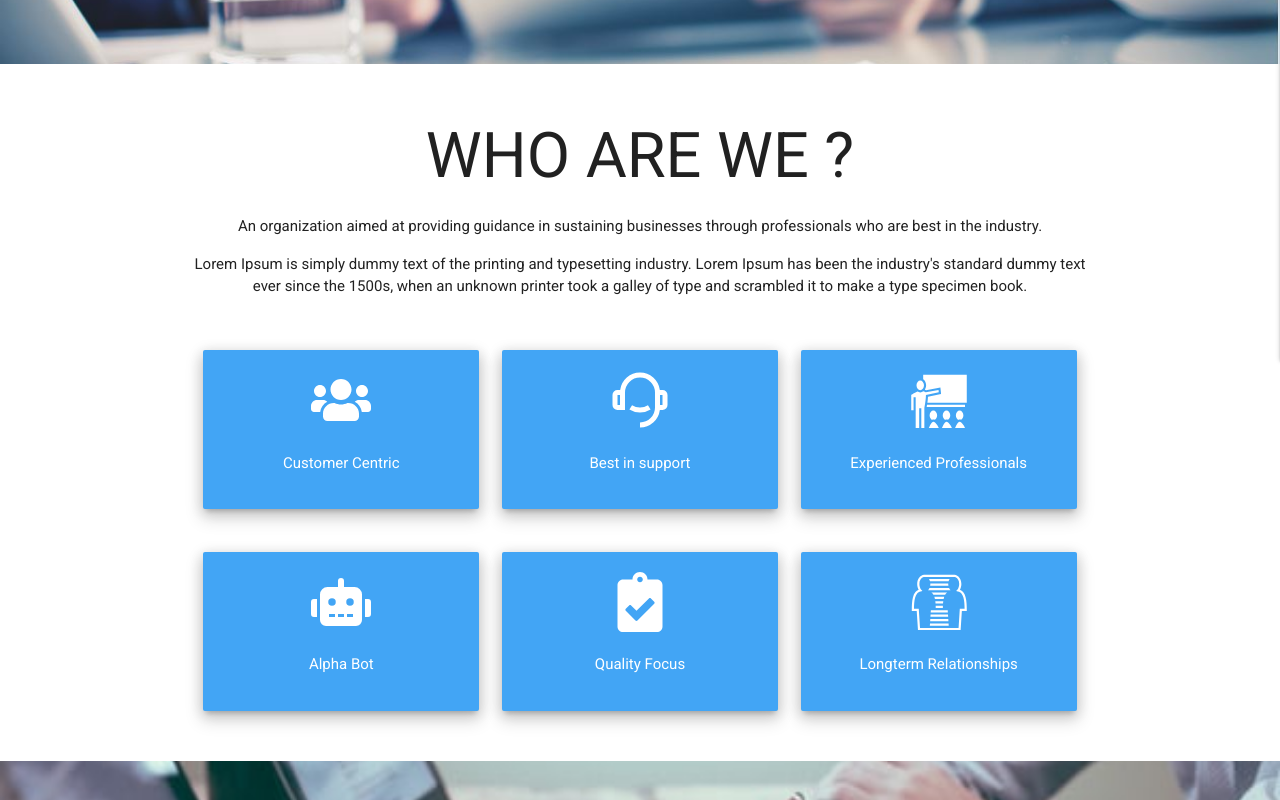
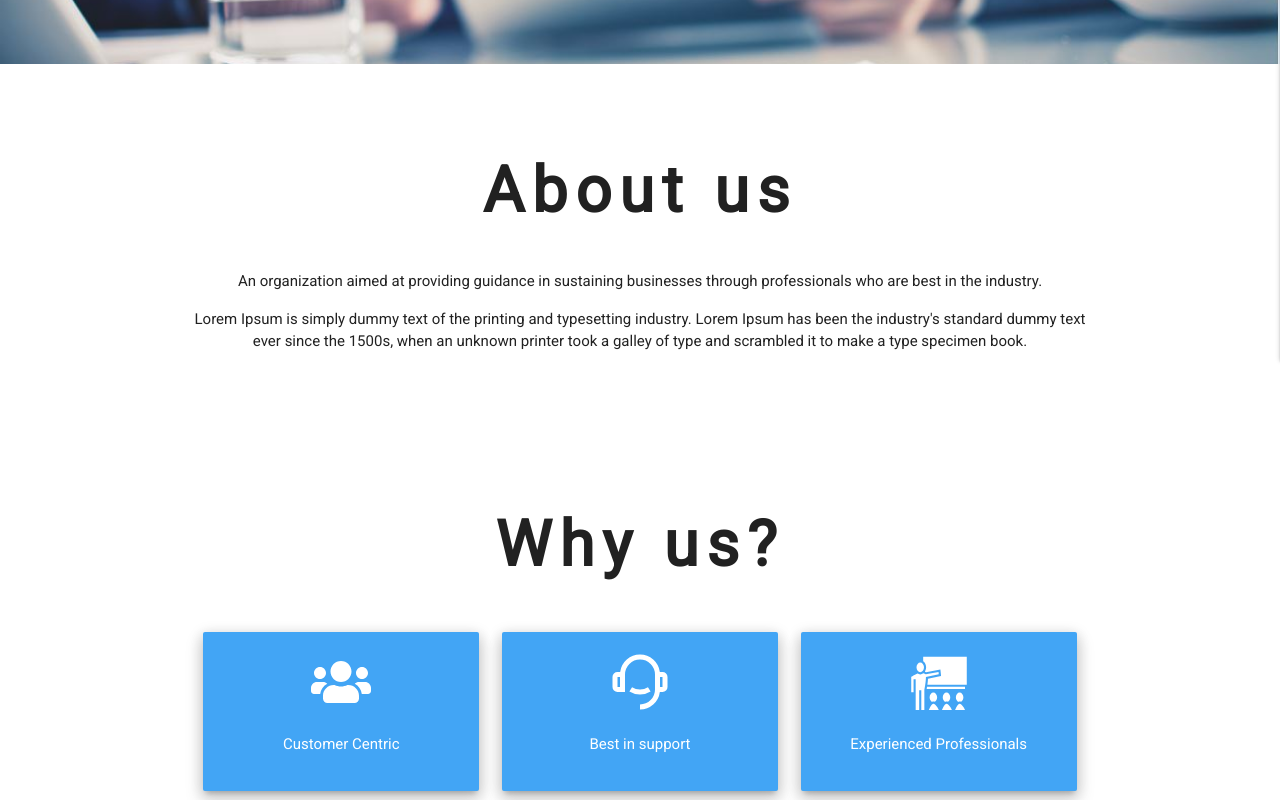
Before and after one commit to anurag-gharat/Wenestor, a React (Create React App) app: page / in a window 1280 px wide. Shown: the part 500-1300 px from the top of the page. Built offline with nearby package versions, Linux system fonts and the light colour scheme.

Commit message:
extra paddings added

```diff
--- a/src/App.css
+++ b/src/App.css
@@ -2,6 +2,14 @@ body{
   margin: 0px !important;
   padding: 0px !important;
   font-family: 'Roboto','sans-serif' !important;
+  box-sizing: border-box;
+}
+section{
+  padding: 50px 0px !important;
+}
+h1{
+  font-weight: bold;
+  letter-spacing: 8px;
 }
 .display-1{
   font-size: 60px;
@@ -12,11 +20,12 @@ body{
 .p-10{
   padding: 20px 0px !important;
 }
+
 .p-5{
   padding: 10px !important;
 }
 .m-t-10{
-  margin-top: 10px;
+  margin-top: 10px !important;
 }
 .no-mar{
   margin: 0px !important;
--- a/src/Contents/About.js
+++ b/src/Contents/About.js
@@ -1,10 +1,12 @@
 import React from 'react'
+import Heading from '../Components/Heading'
+
 
 export default function About() {
     return (
 <section className="section ">
     <div className="container center">
-        <h1>WHO ARE WE ?</h1>
+        <Heading heading="About us" />
         <p>An organization aimed at providing guidance in sustaining businesses through professionals who are best in the industry. </p>
         <p>Lorem Ipsum is simply dummy text of the printing and typesetting industry. Lorem Ipsum has been the industry's standard dummy text ever since the 1500s, when an unknown printer took a galley of type and scrambled it to make a type specimen book.</p>
     </div>
--- a/src/Contents/Whyus.js
+++ b/src/Contents/Whyus.js
@@ -3,6 +3,7 @@ import Card from '../Components/Card'
 import {FaClipboardCheck,FaRobot,FaUsers} from 'react-icons/fa'
 import {GiRelationshipBounds,GiTeacher} from 'react-icons/gi'
 import {RiCustomerService2Line} from 'react-icons/ri'
+import Heading from '../Components/Heading'
 
 
 
@@ -10,7 +11,8 @@ export default function Whyus() {
     return (
         <section className="section">
         <div className="container">
-        <div className="row ">
+            <Heading heading="Why us?" />
+        <div className="row m-t-10 ">
             <div className="col l4 s6 m4  ">
                 <Card text="Customer Centric">
                     <FaUsers className="display-1" />
@@ -27,7 +29,7 @@ export default function Whyus() {
                 </Card>
             </div>
         </div>
-        <div className="row">
+        <div className="row m-t-10">
         <div className="col l4 s6 m4">
                 <Card text="Alpha Bot">
                     <FaRobot className="display-1"/>
--- a/src/Pages/Home.js
+++ b/src/Pages/Home.js
@@ -20,6 +20,7 @@ export default function Home() {
             <Whyus />
             <Parallax img={parallaximg1}/>
             <WorkOn />
+
         </div>
     )
 }
--- a/src/index.css
+++ /dev/null
@@ -1,13 +0,0 @@
-body {
-  margin: 0;
-  font-family: -apple-system, BlinkMacSystemFont, 'Segoe UI', 'Roboto', 'Oxygen',
-    'Ubuntu', 'Cantarell', 'Fira Sans', 'Droid Sans', 'Helvetica Neue',
-    sans-serif;
-  -webkit-font-smoothing: antialiased;
-  -moz-osx-font-smoothing: grayscale;
-}
-
-code {
-  font-family: source-code-pro, Menlo, Monaco, Consolas, 'Courier New',
-    monospace;
-}
--- a/src/index.js
+++ b/src/index.js
@@ -2,7 +2,6 @@ import React from 'react';
 import ReactDOM from 'react-dom';
 import "materialize-css/dist/css/materialize.min.css";
 import "materialize-css/dist/js/materialize.min.js";
-import './index.css';
 import App from './App';
 import * as serviceWorker from './serviceWorker';
 
```
